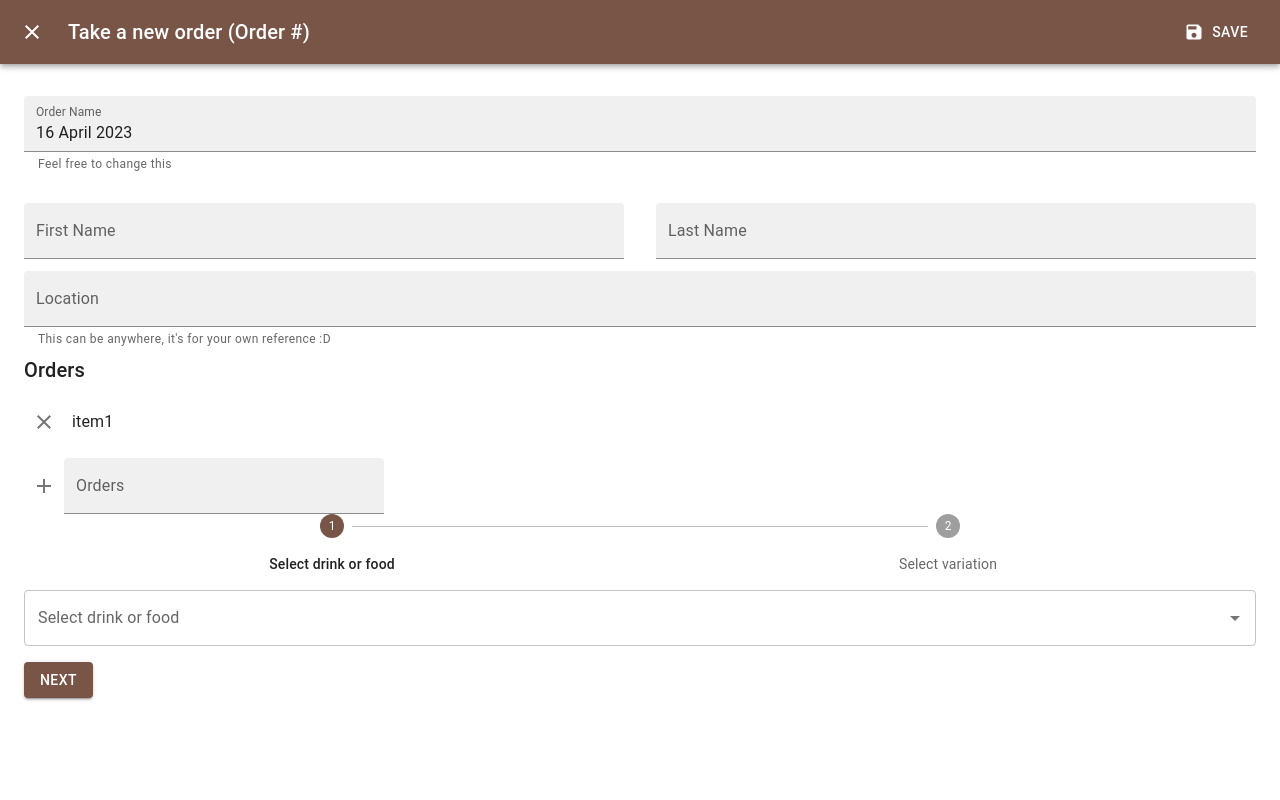
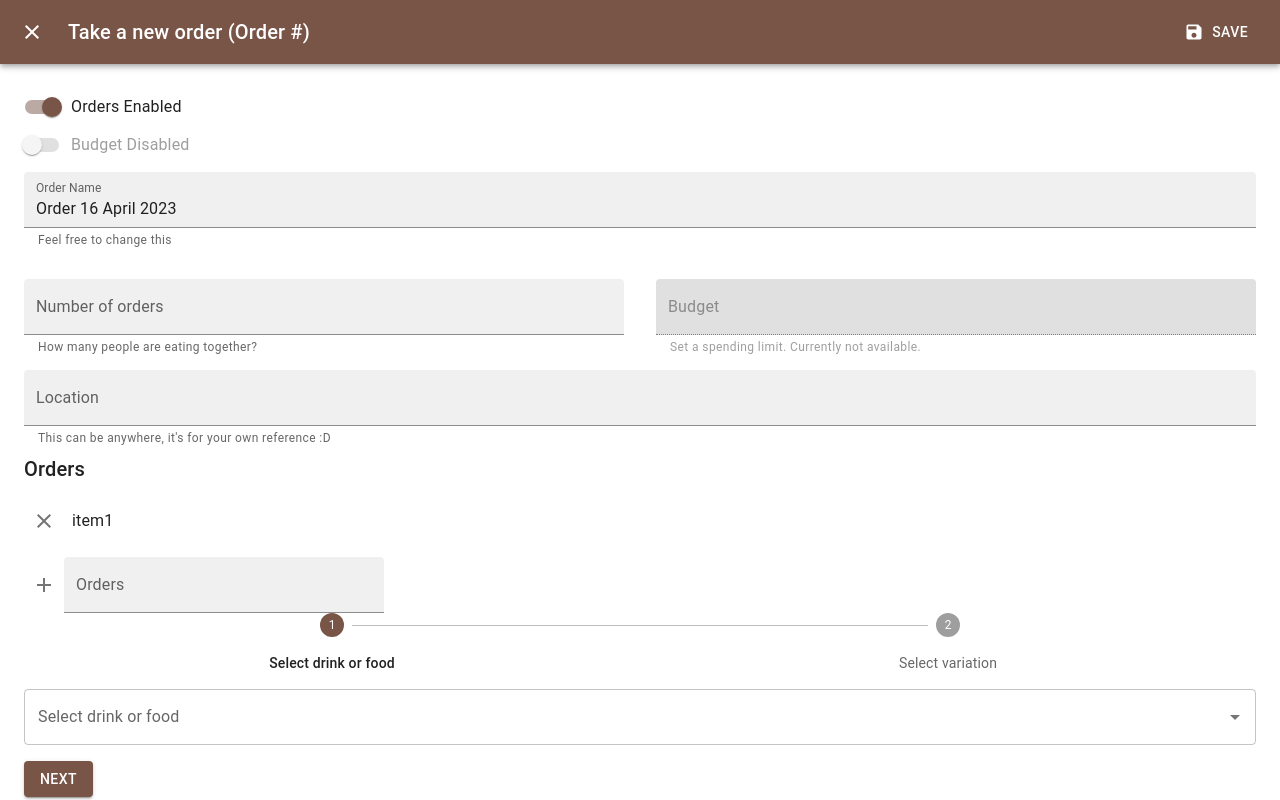
Before and after one commit to leekayden/kopikia, a React (Create React App) app: page /order in a window 1280 px wide. Both pictures are taken after a click on the button "TAKE AN ORDER". Built offline with nearby package versions, Linux system fonts and the light colour scheme; grey boxes are pictures that could not be loaded.

Commit message:
update fields

```diff
--- a/src/components/common/TakeOrder.tsx
+++ b/src/components/common/TakeOrder.tsx
@@ -1,4 +1,4 @@
-import * as React from "react";
+import React, { useState } from "react";
 import Button from "@mui/material/Button";
 import Dialog from "@mui/material/Dialog";
 import AppBar from "@mui/material/AppBar";
@@ -12,9 +12,10 @@ import SaveIcon from "@mui/icons-material/Save";
 import { TransitionProps } from "@mui/material/transitions";
 import Grid from "@mui/material/Grid";
 import EditableList from "../components/EditableList";
-import { OrderList } from "../global/data";
 import StepperComponent from "./ChooseOrder";
-import Box from "@mui/material/Box";
+import FormGroup from "@mui/material/FormGroup";
+import FormControlLabel from "@mui/material/FormControlLabel";
+import Switch from "@mui/material/Switch";
 
 const Transition = React.forwardRef(function Transition(
   props: TransitionProps & {
@@ -25,7 +26,7 @@ const Transition = React.forwardRef(function Transition(
   return <Slide direction="up" ref={ref} {...props} />;
 });
 
-export default function FullScreenDialog() {
+export default function TakeOrder() {
   const getCurrentDate = () => {
     const months = [
       "January",
@@ -61,6 +62,17 @@ export default function FullScreenDialog() {
     setOpen(false);
   };
 
+  const [ordersEnabled, setOrdersEnabled] = useState(true);
+  const [budgetEnabled, setBudgetEnabled] = useState(false);
+
+  const handleOrdersToggle = (event: React.ChangeEvent<HTMLInputElement>) => {
+    setOrdersEnabled(event.target.checked);
+  };
+
+  const handleBudgetToggle = (event: React.ChangeEvent<HTMLInputElement>) => {
+    setBudgetEnabled(event.target.checked);
+  };
+
   return (
     <div>
       <Button variant="contained" size="large" onClick={handleClickOpen}>
@@ -83,7 +95,7 @@ export default function FullScreenDialog() {
               <CloseIcon />
             </IconButton>
             <Typography sx={{ ml: 2, flex: 1 }} variant="h6" component="div">
-              Take a new order (Order #)
+              {"Take a new order (Order #)"}
             </Typography>
             <Button
               autoFocus
@@ -96,6 +108,20 @@ export default function FullScreenDialog() {
           </Toolbar>
         </AppBar>
         <Grid container sx={{ p: 3 }}>
+          <FormGroup>
+            <FormControlLabel
+              control={
+                <Switch checked={ordersEnabled} onChange={handleOrdersToggle} />
+              }
+              label={ordersEnabled ? "Orders Enabled" : "Orders Disabled"}
+            />
+            <FormControlLabel
+              control={
+                <Switch checked={budgetEnabled} onChange={handleBudgetToggle} disabled />
+              }
+              label={budgetEnabled ? "Budget Enabled" : "Budget Disabled"}
+            />
+          </FormGroup>
           <Grid item xs={12} sx={{ mb: 2 }}>
             <TextField
               fullWidth
@@ -103,7 +129,7 @@ export default function FullScreenDialog() {
               margin="dense"
               label="Order Name"
               variant="filled"
-              defaultValue={currentDate}
+              defaultValue={`Order ${currentDate}`}
               helperText="Feel free to change this"
             />
           </Grid>
@@ -112,8 +138,14 @@ export default function FullScreenDialog() {
               fullWidth
               id="first-name"
               margin="dense"
-              label="First Name"
+              label="Number of orders"
               variant="filled"
+              helperText={
+                ordersEnabled
+                  ? "How many people are eating together?"
+                  : "You've disabled orders."
+              }
+              disabled={!ordersEnabled}
             />
           </Grid>
           <Grid item xs={12} sm={6} sx={{ pl: 2 }}>
@@ -121,8 +153,15 @@ export default function FullScreenDialog() {
               fullWidth
               id="last-name"
               margin="dense"
-              label="Last Name"
+              label="Budget"
               variant="filled"
+              helperText={
+                budgetEnabled
+                  ? "Set a spending limit. Currently not available."
+                  : "Set a spending limit. Currently not available."
+                  // : "You've disabled budgets."
+              }
+              disabled={!budgetEnabled}
             />
           </Grid>
           <Grid item xs={12}>
```
